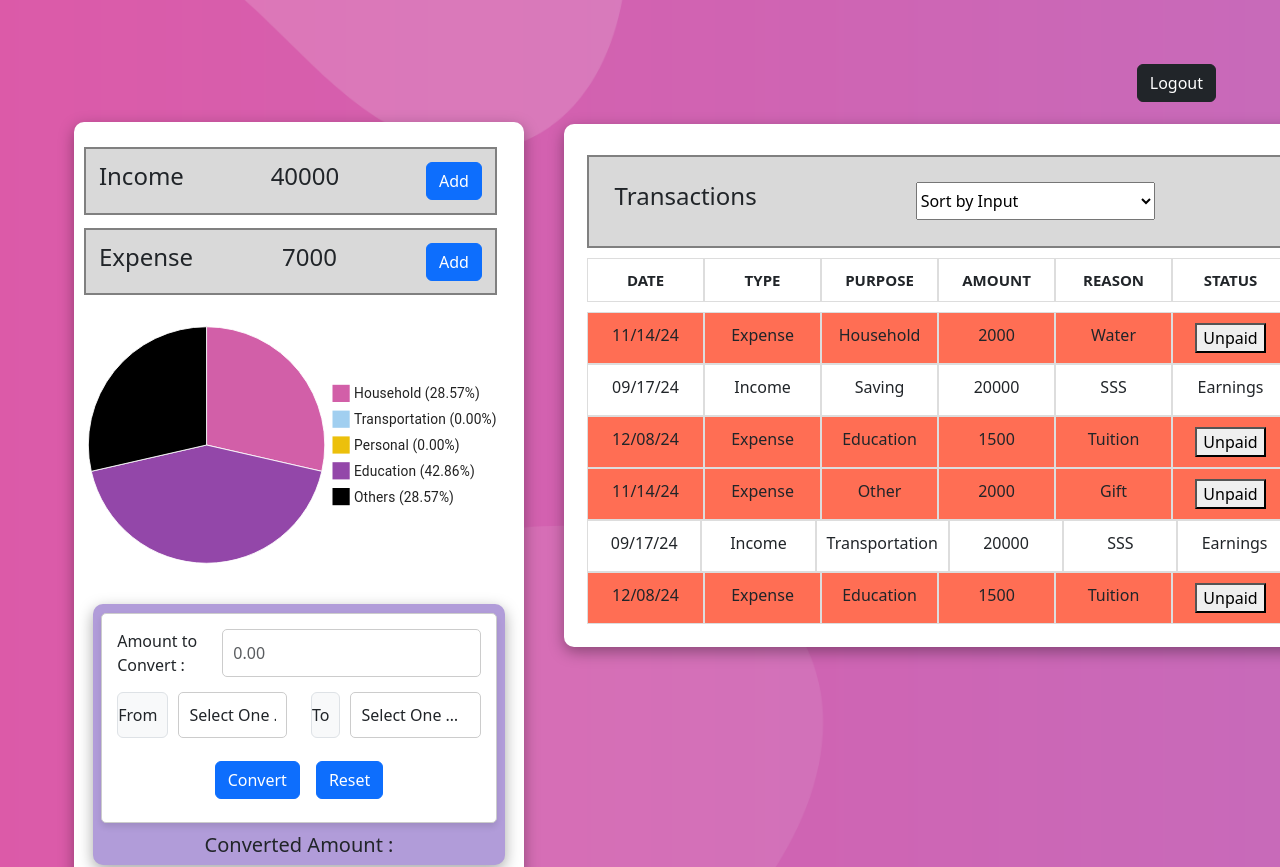
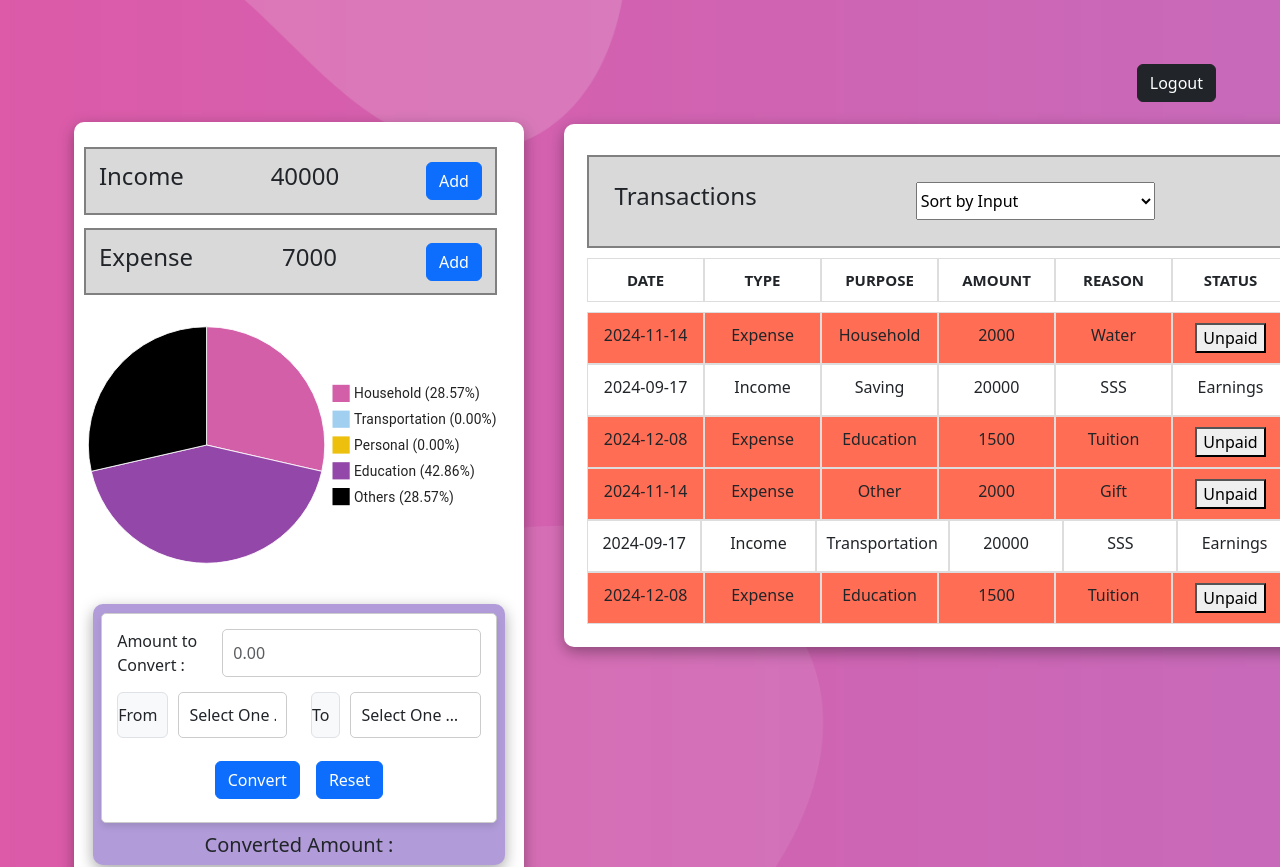
Before and after one commit to JArangali/EconoME, a React (Create React App) app: page /home in a window 1280 px wide. Shown: the top 867 px of the page. Built offline with nearby package versions, Linux system fonts and the light colour scheme; no server answers.

Commit message:
Fixed Date

```diff
--- a/src/Components/Home.js
+++ b/src/Components/Home.js
@@ -14,7 +14,7 @@ function RightDivContent() {
   const [items, setItems] = useState([
     {
       id: 1,
-      date: "11/14/24",
+      date: "2024-11-14",
       type: "Expense",
       purpose: "Household",
       amount: 2000,
@@ -23,7 +23,7 @@ function RightDivContent() {
     },
     {
       id: 2,
-      date: "09/17/24",
+      date: "2024-09-17",
       type: "Income",
       purpose: "Saving",
       amount: 20000,
@@ -32,7 +32,7 @@ function RightDivContent() {
     },
     {
       id: 3,
-      date: "12/08/24",
+      date: "2024-12-08",
       type: "Expense",
       purpose: "Education",
       amount: 1500,
@@ -41,7 +41,7 @@ function RightDivContent() {
     },
     {
       id: 4,
-      date: "11/14/24",
+      date: "2024-11-14",
       type: "Expense",
       purpose: "Other",
       amount: 2000,
@@ -50,7 +50,7 @@ function RightDivContent() {
     },
     {
       id: 5,
-      date: "09/17/24",
+      date: "2024-09-17",
       type: "Income",
       purpose: "Transportation",
       amount: 20000,
@@ -59,7 +59,7 @@ function RightDivContent() {
     },
     {
       id: 6,
-      date: "12/08/24",
+      date: "2024-12-08",
       type: "Expense",
       purpose: "Education",
       amount: 1500,
```
